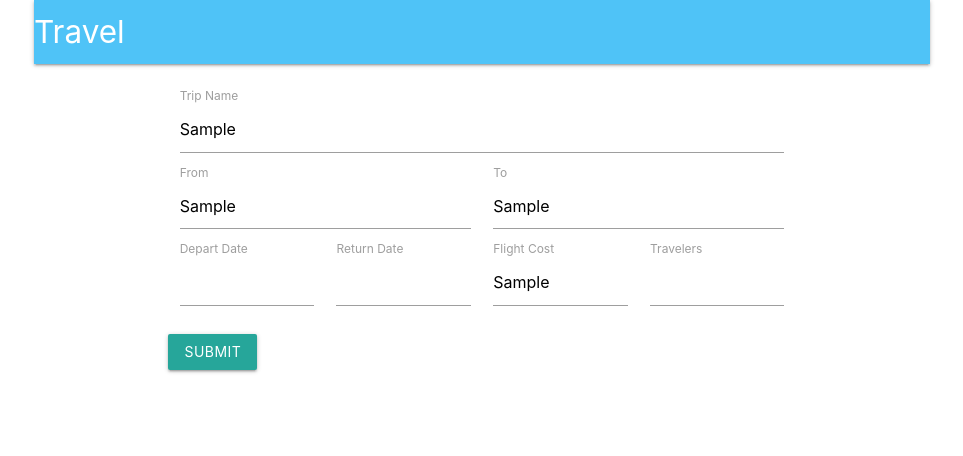
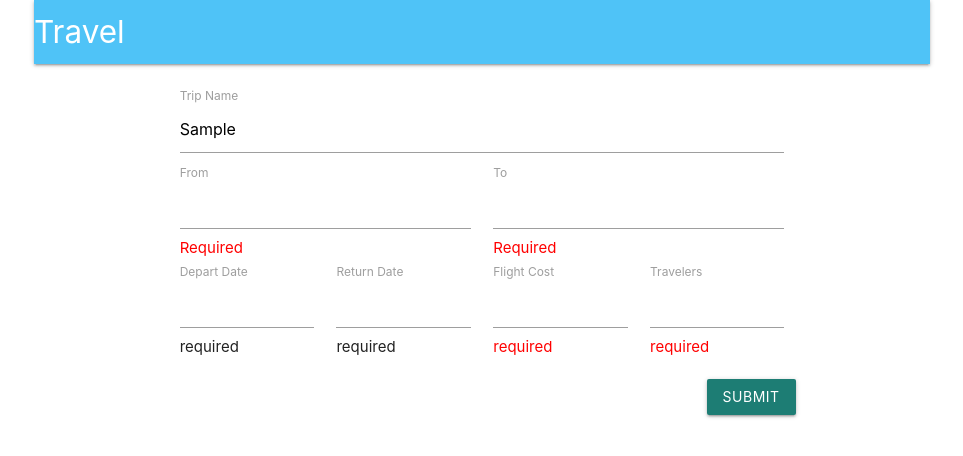
Before and after one commit to jackma1206/travelplanner, a React (Create React App) app in the folder client/: page /trips/new in a window 1280 px wide. Both pictures are taken after typing "Sample", "Sample", "Sample", "Sample", "Sample", "Sample" into the empty fields and a click on the button "SUBMIT". Shown: the top 456 px of the page, without its empty margins (158-1121 px from the left). Built offline with nearby package versions, Linux system fonts and the light colour scheme; no server answers.

Commit message:
validate form

```diff
--- a/client/src/components/trips/TripForm.js
+++ b/client/src/components/trips/TripForm.js
@@ -1,28 +1,34 @@
-import React, {Component} from 'react';
+import React from 'react';
 import {Field, reduxForm} from 'redux-form';
 import renderDatePicker from './renderDatePicker';
 import moment from 'moment';
 
 
-class TripForm extends Component {
+const TripForm = ({handleSubmit, submitting}) => {
 
 
-    render(){
+        const renderInput = ({input, meta, label}) =>{
+            return(<div >
+                <label>{label}</label>
+                <input {...input} />
+                {meta.error && meta.touched &&
+                    <span style={{color:'red'}}>{meta.error}</span>
+                }
+            </div>
+            );
+        }
         return(
             <div style={{marginTop: "20px"}}>
-                <form onSubmit={this.props.handleSubmit} style={{width:"70%", margin:"0 auto"}}>
+                <form onSubmit={handleSubmit} style={{width:"70%", margin:"0 auto"}}>
                     <div className="row">
                         <div className="col s12">
-                            <label htmlFor="tripName">Trip Name</label>
-                            <Field component="input" type="text" name="tripName"/>
+                            <Field component={renderInput} label="Trip Name" type="text" name="tripName"/>
                         </div>
                         <div className="col s6">
-                            <label htmlFor="fromDest">From</label>
-                            <Field component="input" type="text" name="fromDest"/>
+                            <Field component={renderInput} label="From" type="text" name="fromDest"/>
                         </div>
                         <div className="col s6">
-                            <label htmlFor="toDest">To</label>
-                        <   Field component="input" type="text" name="toDest"/>
+                        <   Field component={renderInput} label="To" type="text" name="toDest"/>
                         </div>
                         <div className="col s3">
                             <label htmlFor="departDate">Depart Date</label>
@@ -37,21 +43,48 @@ class TripForm extends Component {
                                     inputValueFormat="MM-DD-YYYY"/>
                         </div>
                         <div className="col s3">
-                            <label htmlFor="flightCost">Flight Cost</label>
-                            <Field component='input' name="flightCost"/>
+                            <Field component={renderInput} label="Flight Cost" name="flightCost"/>
                         </div>
                         <div className="col s3">
-                            <label>Travelers</label>
-                            <Field component="input" name="numPeople" />
+                            <Field component={renderInput} label="Travelers" name="numPeople" />
                         </div>
                     </div>
-                        <button className='waves-effect waves-light btn' type="submit" disabled={this.props.submitting}>Submit</button>
+                        <button className='waves-effect waves-light btn right' type="submit" disabled={submitting}>Submit</button>
                 </form>
             </div>
         );
     }
 
+
+
+const validate = values =>{
+    const errors = {};
+        if(!values.tripName){
+            errors.tripName = 'Please name your trip';
+        }
+        if(!values.fromDest){
+            errors.fromDest = 'Required';
+        }
+        if(!values.toDest){
+            errors.toDest = 'Required';
+        }
+        if(!values.departDate){
+            errors.departDate = 'required';
+        }
+        if(!values.returnDate){
+            errors.returnDate = 'required';
+        }
+        if(!values.flightCost){
+            errors.flightCost = 'required';
+        }
+        if(!values.numPeople){
+            errors.numPeople = 'required';
+        }
+
+    return errors;
 }
 
 export default reduxForm({  form:'tripForm',
-                            destroyOnUnmount:false})(TripForm);
+                            destroyOnUnmount:false,
+                            validate
+                        })(TripForm);
```
